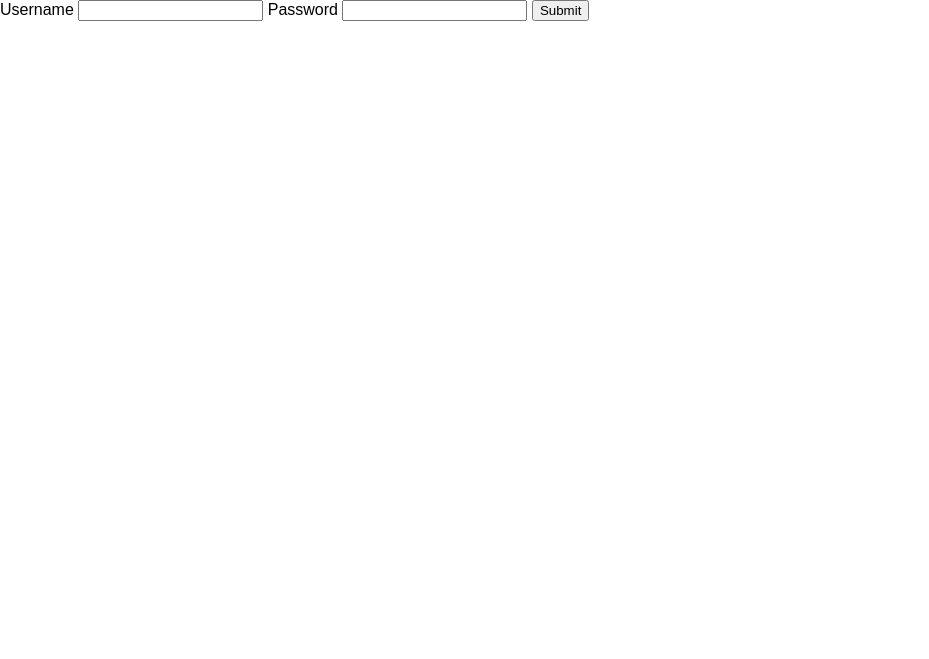
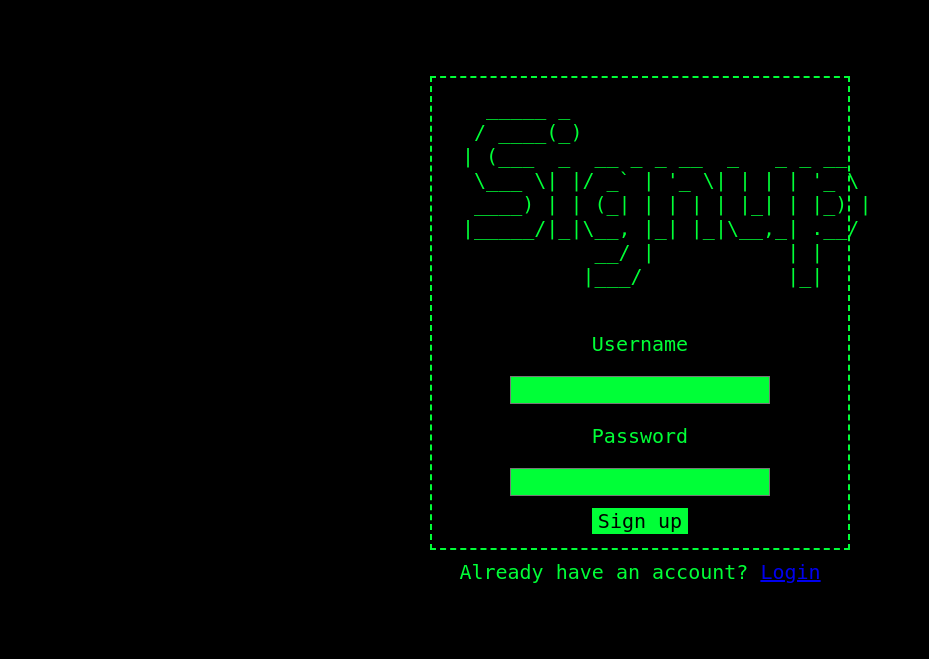
Before and after one commit to cozar1/texture_hub, a Flask app: page /signup in a window 1280 px wide. Shown: the top 659 px of the page, without its empty margins (0-929 px from the left). Run offline with Flask 3, Linux system fonts and the light colour scheme.

Commit message:
login css

```diff
--- a/app.py
+++ b/app.py
@@ -24,6 +24,7 @@ def home():
 @app.route('/signup',methods=["POST","GET"])
 def signup():
     global user_id
+    error = None
 
     if request.method == 'POST':
         username = request.form.get('username')
@@ -31,8 +32,8 @@ def signup():
 
         if username and password:
             usernames = query("SELECT user_name FROM user")
-            if username in usernames:
-                return app.redirect("/login")
+            if (username,) in usernames:
+                error = "There is Already an Account with this Username"
             else:
                 query('''INSERT INTO user (user_name, user_password, user_rating)
                     VALUES (?, ?, ?)''',(username,password,0))
@@ -40,14 +41,15 @@ def signup():
                 _user_id = query("SELECT user_id FROM user WHERE user_name = ?",(username,))
                 user_id = _user_id
 
-            return app.redirect("/")
+                return app.redirect("/")
 
 
-    return render_template('login.html')
+    return render_template('signup.html', error=error)
 
 @app.route('/login',methods=["POST","GET"])
 def login():
     global user_id
+    error = None
 
     if request.method == 'POST':
         print("pos")
@@ -57,7 +59,6 @@ def login():
         if username and password:
             usernames = query("SELECT user_name FROM User")
             if (username,) in usernames:
-                print("username in usernames")
                 if password == query("SELECT user_password FROM User WHERE user_name = ?",(username,))[0][0]:
                     print("Logged in as "+str(username))
 
@@ -65,8 +66,13 @@ def login():
                     user_id = _user_id
 
                     return app.redirect("/")
+                else:
+                    error = "Username or Password is Incorrect"
+
+            else:
+                error = "Username isn't Registered with any Account"
 
 
-    return render_template('login.html')
+    return render_template('login.html', error=error)
 
 app.run(debug=True)
--- a/static/style.css
+++ b/static/style.css
@@ -2,6 +2,7 @@
 body {
     margin: 0;
     font-family: sans-serif;
+    background-color: black;
 }
 
 /* Top Bar */
@@ -130,3 +131,72 @@ body {
     padding: 5px;
     cursor: pointer;
 }
+
+.error {
+    margin: 20px;
+    padding: 10px;
+    color : white;
+    display: grid;
+    font-family: monospace;
+    border: red 1px dashed;
+}
+
+.login-page {
+    min-height: calc(80vh - 60px);
+    display: flex;
+    flex-direction: column;
+    color: #00ff37;
+    align-items: center;
+    justify-content: center;
+    font-size: 20px;
+    padding: 40px 16px;
+    font-family: monospace;
+}
+
+.login-page .auth-card {
+    width: min(420px, 100%);
+    margin: 0 auto;
+    margin-bottom: 10px;
+    padding: 18px 18px 14px;
+    border: 2px dashed;
+    border-color : #00ff37;;
+    box-sizing: border-box;
+    text-align: center;
+}
+
+.login-page p {
+    text-align: center;
+}
+
+.login-page pre {
+    margin: 0 0 10px;
+    white-space: pre;
+}
+
+.login-page input[type="text"],
+.login-page input[type="password"] {
+    font-family: monospace;
+    width: min(260px, 100%);
+    height: 28px;
+    padding: 4px 8px;
+    box-sizing: border-box;
+    background: #00ff37;;;
+    border: 1px solid #777;
+    font-size: 20px;
+    display: block;
+    margin: 8px auto 12px;
+    text-align: center;
+}
+
+.login-page input[type="submit"] {
+    color: black;
+    background-color: #00ff37;
+    border: 0px;
+    font-size: 20px;
+    font-family: monospace;
+}
+
+.login-page .auth-switch {
+    margin: 0;
+    text-align: center;
+}
--- a/templates/login.html
+++ b/templates/login.html
@@ -1,13 +1,31 @@
 {% extends "template.html" %}
 {% block content %}
-<div>
-    <form action="/login" method="post">
-        <label>Username</label>
+{% if error%}
+    <div class="error">
+        <p>{{error}}</p>
+    </div>
+{% endif%}
+<div class="login-page">
+    <form class="auth-card" action="/login" method="post">
+        <pre>
+
+  _             _
+ | |           (_)
+ | | ___   __ _ _ _ __
+ | |/ _ \ / _` | | '_ \
+ | | (_) | (_| | | | | |
+ |_|\___/ \__, |_|_| |_|
+           __/ |
+          |___/
+
+        </pre>
+        <p>Username</p>
         <input type="text"  name="username">
-        <label>Password</label>
+        <p>Password</p>
         <input type="password"  name="password">
-        <input type="submit">
+        <input type="submit" value="Login">
     </form>
+    <p class="auth-switch">No account? <a href="/signup">Sign up</a></p>
 </div>
 
 {% endblock %}
--- /dev/null
+++ b/templates/signup.html
@@ -0,0 +1,29 @@
+{% extends "template.html" %}
+{% block content %}
+{% if error%}
+    <div class="error">
+        <p>{{error}}</p>
+    </div>
+{% endif%}
+<div class="login-page">
+
+    <form class="auth-card" action="/signup" method="post">
+        <pre>
+   _____ _
+  / ____(_)
+ | (___  _  __ _ _ __  _   _ _ __
+  \___ \| |/ _` | '_ \| | | | '_ \
+  ____) | | (_| | | | | |_| | |_) |
+ |_____/|_|\__, |_| |_|\__,_| .__/
+            __/ |           | |
+           |___/            |_|
+        </pre>
+        <p>Username</p>
+        <input type="text" name="username">
+        <p>Password</p>
+        <input type="password" name="password">
+        <input type="submit" value="Sign up">
+    </form>
+    <p class="auth-switch">Already have an account? <a href="/login">Login</a></p>
+</div>
+{% endblock %}
```
Also changed, not shown: database.db.
